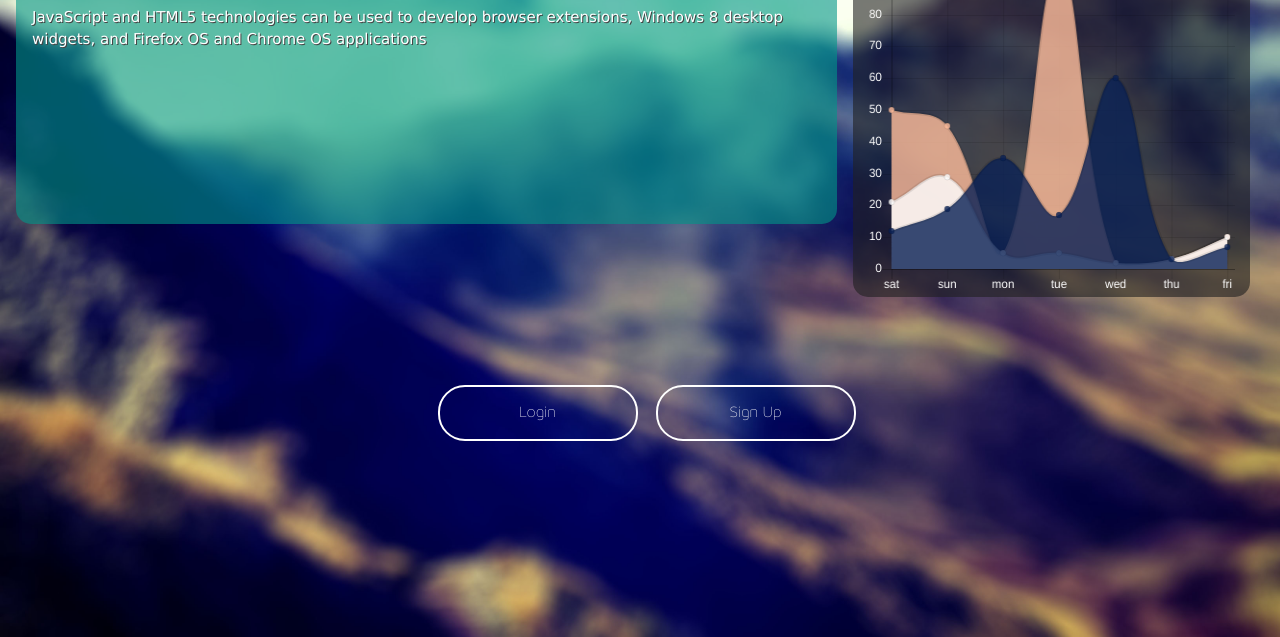
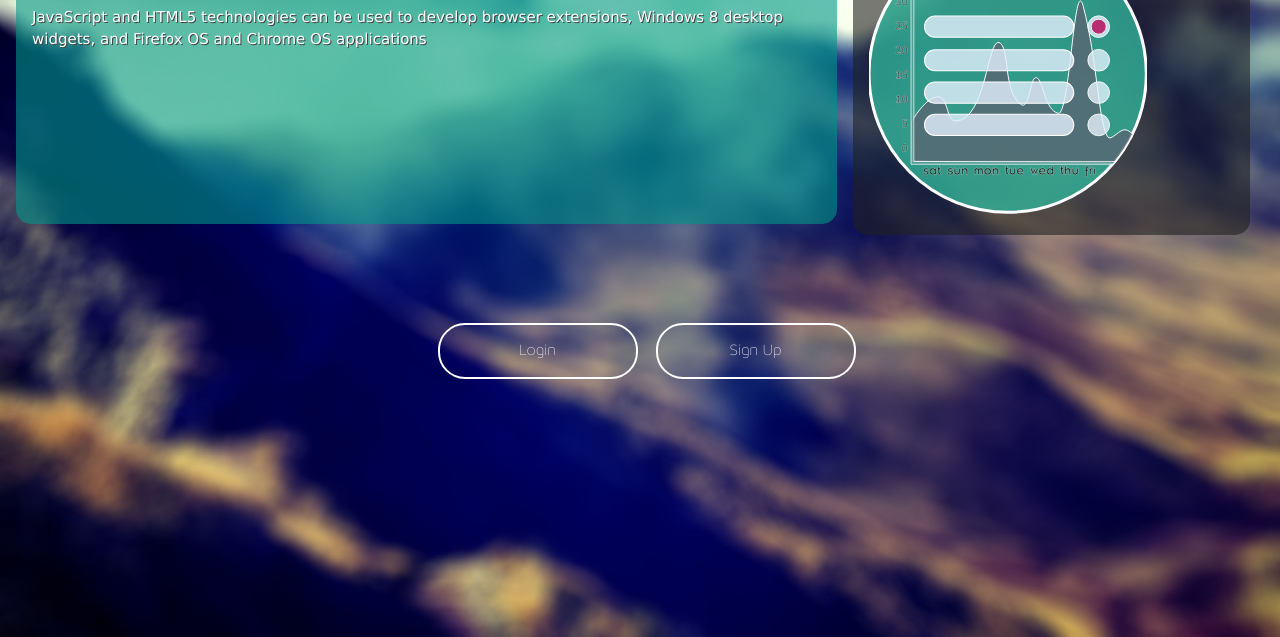
Before and after one commit to A7medgGm/tasker, a plain HTML site: page index.html in a window 1280 px wide. Shown: the part 163-800 px from the top of the page. Drawn offline with Linux system fonts and the light colour scheme.

Commit message:
Update index.html

```diff
--- a/index.html
+++ b/index.html
@@ -43,7 +43,7 @@
             </div>
             <div class="sg-col l4  sg-hide-small sg-hide-medium">
                 <div class="ican">
-                <canvas class="sg-margin-0 icang" height="300" id="myChart"></canvas>
+                <canvas class="sg-margin-0 icang sg-hide" height="300" id="myChart"></canvas>
 
 <?xml version="1.0" encoding="UTF-8" standalone="no"?>
 <svg
@@ -58,7 +58,7 @@
    height="81.844444mm"
    viewBox="0 0 290 290"
    id="mySVG"
-   class="sg-padding sg-hide"
+   class="sg-padding "
    version="1.1"
    inkscape:version="0.91 r13725"
    sodipodi:docname="tasker.svg"
```
